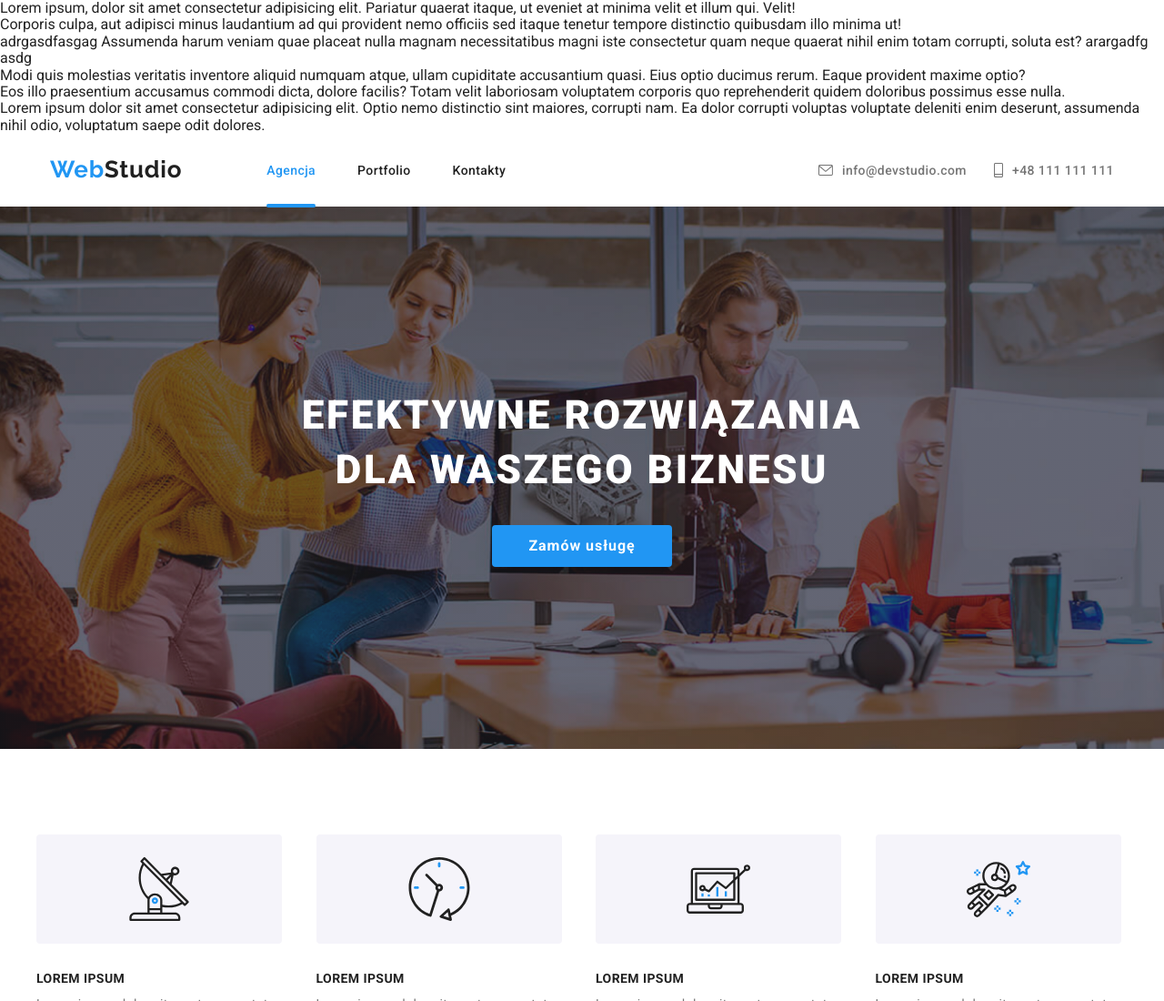
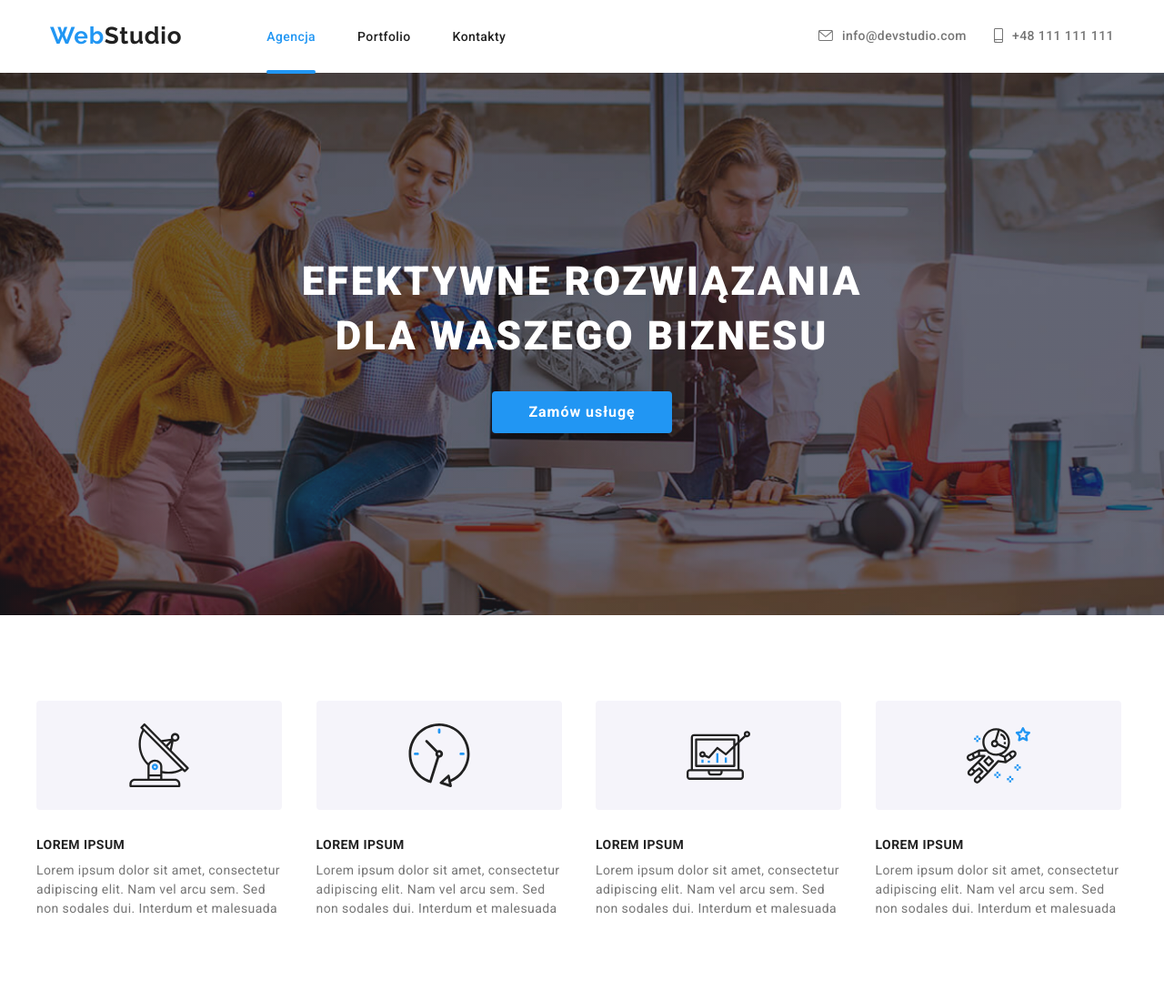
Before and after one commit to marcin-malkus/goit-markup-hw-06, a plain HTML site: page index.html in a window 1280 px wide. Shown: the top 1100 px of the page at 91% size. Drawn offline with nearby package versions, Linux system fonts and the light colour scheme; a script that the page names is missing.

Commit message:
Update index.html

```diff
--- a/index.html
+++ b/index.html
@@ -20,45 +20,6 @@
   <body>
     <!---------------------------------------------header---------------------->
     <header class="header">
-      <ul>
-        <li class="list-item">
-          <p>
-            Lorem ipsum, dolor sit amet consectetur adipisicing elit. Pariatur quaerat itaque, ut
-            eveniet at minima velit et illum qui. Velit!
-          </p>
-        </li>
-        <li class="list-item">
-          <p>
-            Corporis culpa, aut adipisci minus laudantium ad qui provident nemo officiis sed itaque
-            tenetur tempore distinctio quibusdam illo minima ut!
-          </p>
-        </li>
-        <li class="list-item">
-          <p>
-            adrgasdfasgag Assumenda harum veniam quae placeat nulla magnam necessitatibus magni iste
-            consectetur quam neque quaerat nihil enim totam corrupti, soluta est? arargadfg asdg
-          </p>
-        </li>
-        <li class="list-item">
-          <p>
-            Modi quis molestias veritatis inventore aliquid numquam atque, ullam cupiditate
-            accusantium quasi. Eius optio ducimus rerum. Eaque provident maxime optio?
-          </p>
-        </li>
-        <li class="list-item">
-          <p>
-            Eos illo praesentium accusamus commodi dicta, dolore facilis? Totam velit laboriosam
-            voluptatem corporis quo reprehenderit quidem doloribus possimus esse nulla.
-          </p>
-        </li>
-      </ul>
-
-      <p>
-        Lorem ipsum dolor sit amet consectetur adipisicing elit. Optio nemo distinctio sint maiores,
-        corrupti nam. Ea dolor corrupti voluptas voluptate deleniti enim deserunt, assumenda nihil
-        odio, voluptatum saepe odit dolores.
-      </p>
-
       <div class="container">
         <nav class="nav">
           <a class="logo" href="index.html"><span class="logo-color">Web</span>Studio</a>
```
